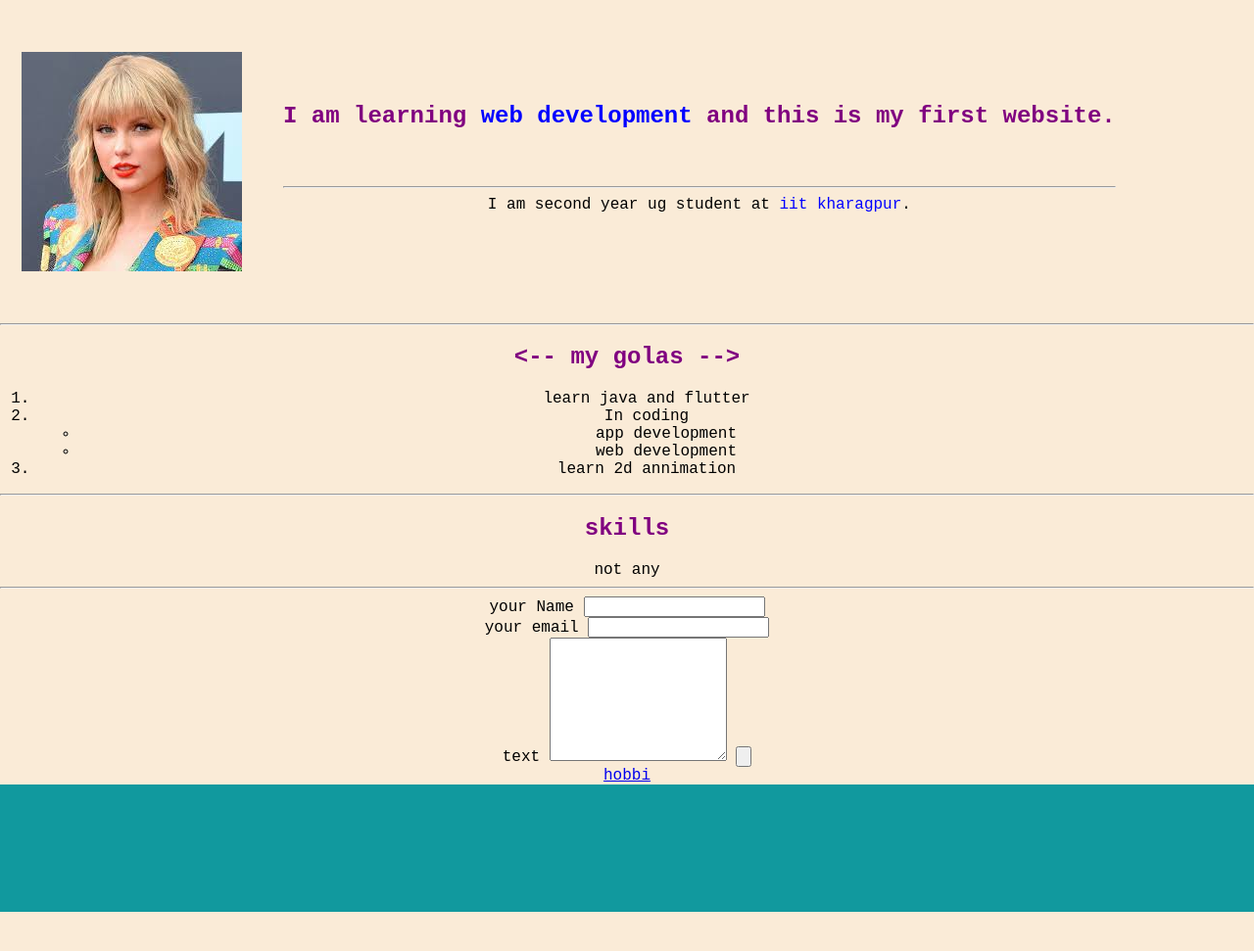
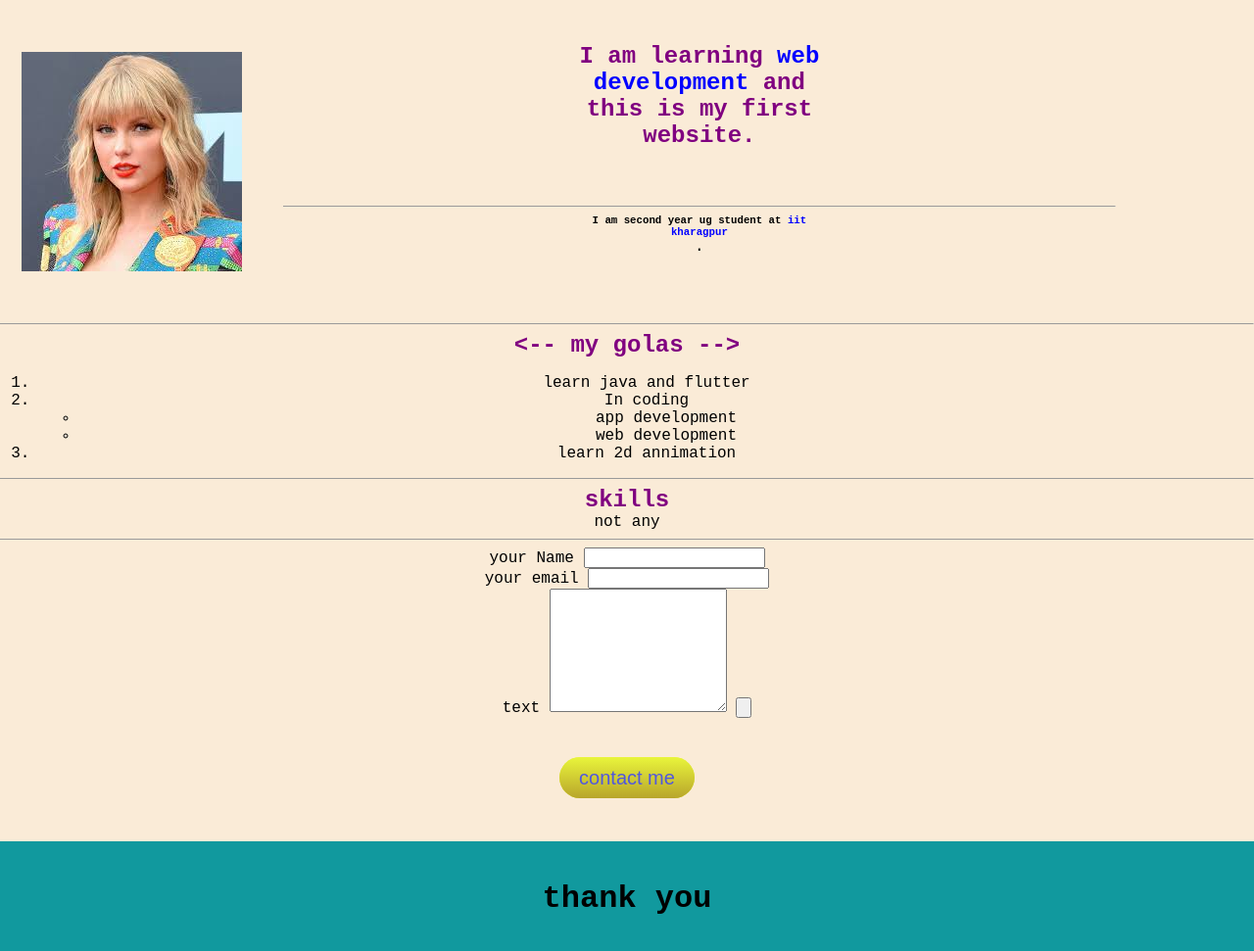
Before and after one commit to picode13/second, a plain HTML site: page index.html in a window 1280 px wide. Shown: the part 735-1706 px from the top of the page at 98% size. Before the commit the page ends 1666 px from the top, so only its background shows below. Drawn offline with Linux system fonts and the light colour scheme; a web font is replaced by a local one.

Commit message:
Add files via upload

```diff
--- a/css/styles.css
+++ b/css/styles.css
@@ -25,6 +25,10 @@ h3{
   color: blue;
   font-weight: normal;
 }
+hr{
+  border: dotted #grey   3px;
+  border-bottom: none;
+}
 .topstar{
   padding-top: 10px;
   position: relative;
@@ -48,6 +52,12 @@ width: 50%;
 }
 .htwo{
   color: purple;
+  width: 30%;
+  margin: auto;
+}
+.intro{
+  width: 30%;
+  margin: auto;
 }
 .web{
   color: blue;
@@ -64,7 +74,46 @@ margin-top: 30px;
 
 }
 .bottom{
+  margin-top: 50px;
   width: 100%;
   height: 130px;
   background-color: #11999E;
 }
+.btn {
+  background: #e9f53b;
+  background-image: -webkit-linear-gradient(top, #e9f53b, #b8a52b);
+  background-image: -moz-linear-gradient(top, #e9f53b, #b8a52b);
+  background-image: -ms-linear-gradient(top, #e9f53b, #b8a52b);
+  background-image: -o-linear-gradient(top, #e9f53b, #b8a52b);
+  background-image: linear-gradient(to bottom, #e9f53b, #b8a52b);
+  -webkit-border-radius: 28;
+  -moz-border-radius: 28;
+  border-radius: 28px;
+  font-family: Arial;
+  color: #5057de;
+  font-size: 20px;
+  padding: 10px 20px 10px 20px;
+
+  text-decoration: none;
+  margin: 50px auto 50px auto;
+}
+
+.dumyform{
+  margin-bottom: 50px;
+}
+
+.btn:hover {
+  background: #4cfc3c;
+  background-image: -webkit-linear-gradient(top, #4cfc3c, #0c9638);
+  background-image: -moz-linear-gradient(top, #4cfc3c, #0c9638);
+  background-image: -ms-linear-gradient(top, #4cfc3c, #0c9638);
+  background-image: -o-linear-gradient(top, #4cfc3c, #0c9638);
+  background-image: linear-gradient(to bottom, #4cfc3c, #0c9638);
+  text-decoration: none;
+}
+.thankyou{
+  position: relative;
+padding-top: 40px;
+font-family: Sacramento, monospace;
+font-size: 2rem;
+}
--- a/index.html
+++ b/index.html
@@ -34,8 +34,8 @@
   <tr>
     <td>  <img class="sw" src="images/images.jpeg" alt="dont now"></td>
     <td> <h2 class="htwo">I am learning <span class="web">web development</span> and this is my first website. </h2><h1 id = "head"></h1>
-       <hr>
-  I am second year ug student at <span class="web">iit kharagpur</span>.</td>
+       <hr><h6 class="intro">
+  I am second year ug student at <span class="web">iit kharagpur</span></h6>.</td>
   </tr>
 </table>
 
@@ -67,7 +67,7 @@ not any
 <div class="say">
 
 
-<form class="" action="mailto:anupchandak322@gmail.com" method="post" enctype="
+<form class="dumyform" action="mailto:anupchandak322@gmail.com" method="post" enctype="
 ">
   <label for="">your Name</label>
   <input type="text" name="" value=""><br>
@@ -79,10 +79,9 @@ not any
 
 
 </form>
-<a href="ef">hobbi</a>
-
+<a class="btn"href="ef">contact me</a>
 </div>
 <div class="bottom">
-
+<h5 class="thankyou">thank you<h5>
 </div>
 </body>
```
